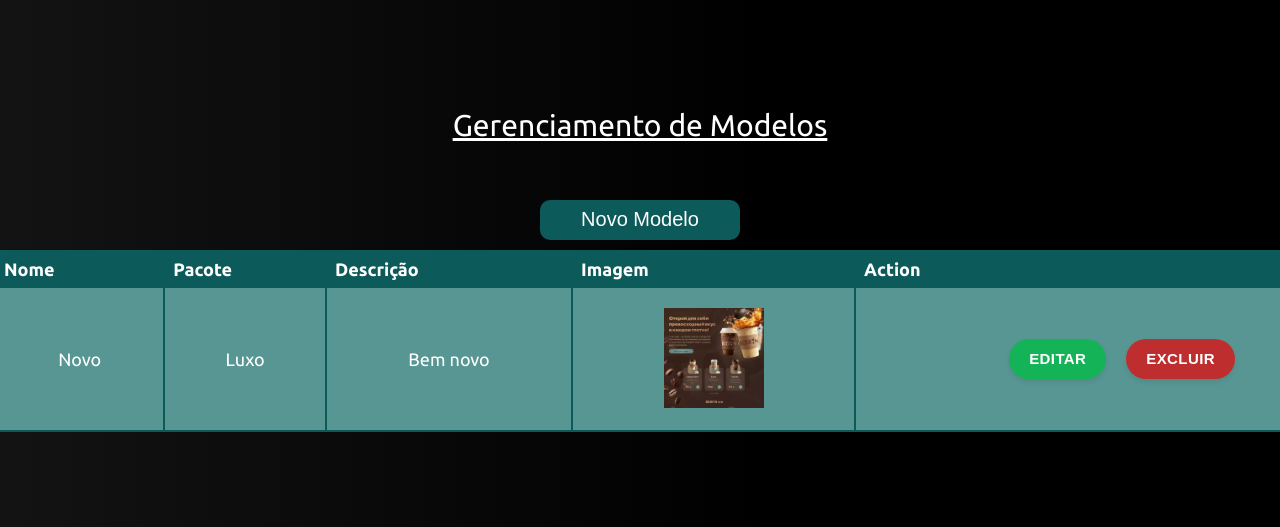
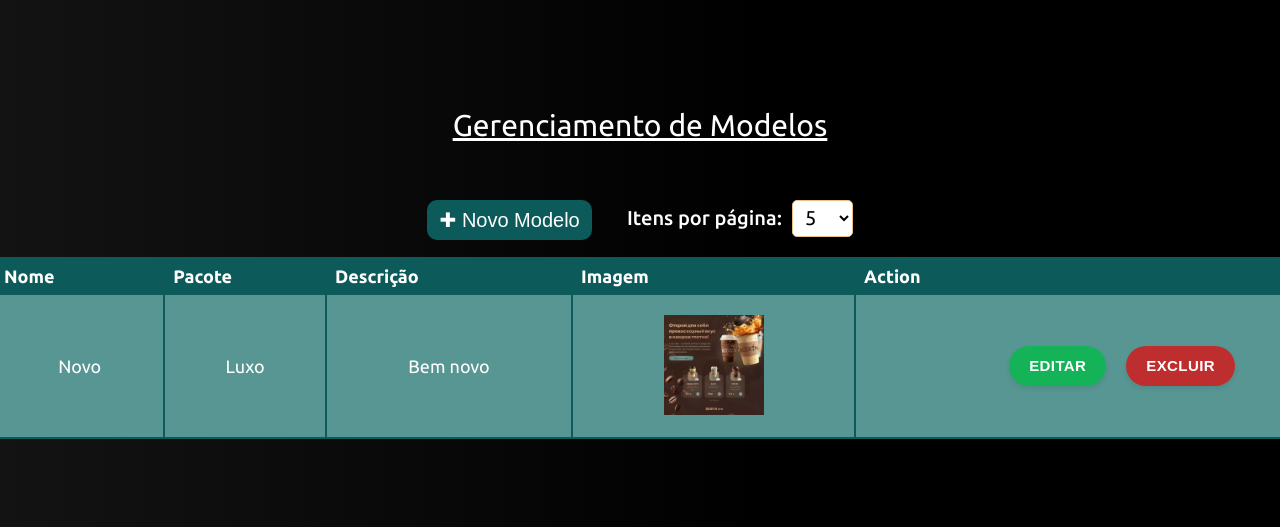
Before and after one commit to Elfoinquieto/trabalhoWeb, a PHP site: page /modelo/listar.php in a window 1280 px wide; the page is wider, and only the part inside the window is pictured. Shown: the part 193-720 px from the top of that part. Run offline with PHP 8.4, Linux system fonts and the light colour scheme; the visitor is signed in with stand-in values (Sample User, id 1); data comes from the database, SQL or seed files in the repository.

Commit message:
20-11 Gustavo

```diff
--- a/Projeto/Banco de dados.sql
+++ b/Projeto/Banco de dados.sql
@@ -74,8 +74,8 @@ CREATE TABLE `usuarios` (
 
 LOCK TABLES `usuarios` WRITE;
 /*!40000 ALTER TABLE `usuarios` DISABLE KEYS */;
-INSERT INTO `usuarios` VALUES (1,'Usuário Admin','(41)8405-2396','admin@exemplo.com','$2y$10$xoOVAklMoHCExTNimeBJceXGqKDQ29fr/mJyVpmBGjNaszBfu0o2e', 'admin','2025-10-06 17:11:54','2025-10-06 17:11:54');
-INSERT INTO `usuarios` VALUES (2,'Usuário User','(41)8405-2396','user@exemplo.com','$2y$10$xoOVAklMoHCExTNimeBJceXGqKDQ29fr/mJyVpmBGjNaszBfu0o2e', 'user','2025-10-06 17:11:54','2025-10-06 17:11:54');
+INSERT INTO `usuarios` VALUES (1,'Usuário Admin','(41)8405-2396','admin@exemplo.com','$2y$10$d26uk6V508hBEhisggW1meQhNOMfGO8RczK2kM83MuWBYrP84U1ia', 'admin','2025-10-06 17:11:54','2025-10-06 17:11:54');
+INSERT INTO `usuarios` VALUES (2,'Usuário User','(41)8405-2396','user@exemplo.com','$2y$10$d26uk6V508hBEhisggW1meQhNOMfGO8RczK2kM83MuWBYrP84U1ia', 'user','2025-10-06 17:11:54','2025-10-06 17:11:54');
 UNLOCK TABLES;
 /*!40103 SET TIME_ZONE=@OLD_TIME_ZONE */;
 
--- a/modelo/listar.php
+++ b/modelo/listar.php
@@ -15,6 +15,43 @@ require_once __DIR__ . "/../src/Repositorio/ModeloRepositorio.php";
 
 $modeloRepositorio = new ModeloRepositorio($pdo);
 $modelos = $modeloRepositorio->listar();
+
+//Itens por página da url
+$itens_por_pagina = filter_input(INPUT_GET, 'itens_por_pagina', FILTER_VALIDATE_INT) ?: 5;
+
+//Página atual da url -> valor padrão 1
+$pagina_atual = isset($_GET['pagina']) ? max(1, (int) $_GET['pagina']) : 1;
+
+//Cálculo do offset(Quantos registros pular)
+$offset = ($pagina_atual - 1) * $itens_por_pagina;
+
+//Cálculo do total de usuários
+$total_modelos = $modeloRepositorio->contarTotal();
+
+//Cálculo do total de páginas
+$total_paginas = ceil($total_modelos / $itens_por_pagina);
+
+//Parâmetros de ordenação
+$ordem = filter_input(INPUT_GET, 'ordem') ?: null;
+$direcao = filter_input(INPUT_GET, 'direcao') ?: 'ASC';
+
+// Busca produtos com ordenação
+$modelos = $modeloRepositorio->buscarPaginado($itens_por_pagina, $offset, $ordem, $direcao);
+
+// Função para gerar URLs de ordenação
+function gerarUrlOrdenacao($campo, $paginaAtual, $ordemAtual, $direcaoAtual, $itensPorPagina)
+{
+    $novaDirecao = ($ordemAtual === $campo && $direcaoAtual === 'ASC') ? 'DESC' : 'ASC';
+    return "?pagina={$paginaAtual}&ordem={$campo}&direcao={$novaDirecao}&itens_por_pagina={$itensPorPagina}";
+}
+// Mostrar ícone de ordenação
+function mostrarIconeOrdenacao($campo, $ordemAtual, $direcaoAtual)
+{
+    if ($ordemAtual === $campo) {
+        return $direcaoAtual === 'ASC' ? '↑' : '↓';
+    }
+    return '';
+}
 ?>
 
 <!DOCTYPE html>
@@ -31,6 +68,17 @@ $modelos = $modeloRepositorio->listar();
 </head>
 
 <body>
+    <style>
+        .cima-tabela {
+            display: flex;
+            margin: auto;
+            width: fit-content;
+        }
+
+        .criar {
+            margin: 0 auto;
+        }
+    </style>
     <main>
         <div class="topo-direita">
             <form action="../logout.php" method="post" style="display:inline;">
@@ -45,20 +93,42 @@ $modelos = $modeloRepositorio->listar();
         <section class="container">
             <h3 class="titulo">Gerenciamento de Modelos</h3>
         </section>
+        <section class="cima-tabela">
+            <button class="criar">
+                <a href="cadastrar.php">✚ Novo Modelo</a>
+            </button>
+
+            <form class="form-paginacao" method="GET" action="">
+                <label for="itens_por_pagina">Itens por página:</label>
+                <select name="itens_por_pagina" id="itens_por_pagina" onchange="this.form.submit()">
+                    <option value="5" <?= $itens_por_pagina == 5 ? 'selected' : '' ?>>5</option>
+                    <option value="10" <?= $itens_por_pagina == 10 ? 'selected' : '' ?>>10</option>
+                    <option value="20" <?= $itens_por_pagina == 20 ? 'selected' : '' ?>>20</option>
+                </select>
+
+                <input type="hidden" name="ordem" value="<?= htmlspecialchars($ordem) ?>">
+                <input type="hidden" name="direcao" value="<?= htmlspecialchars($direcao) ?>">
+            </form>
+        </section>
+
+
         <section class="tabela">
             <table>
                 <thead>
                     <tr>
                         <th>Id</th>
-                        <th>Nome</th>
-                        <th>Pacote</th>
+                        <th><a href="<?= gerarUrlOrdenacao('nome', $pagina_atual, $ordem, $direcao, $itens_por_pagina) ?>"
+                                style="color: inherit; text-decoration: none;">Nome
+                                <?= mostrarIconeOrdenacao('nome', $ordem, $direcao) ?></a></th>
+                        <th><a href="<?= gerarUrlOrdenacao('pacote', $pagina_atual, $ordem, $direcao, $itens_por_pagina) ?>"
+                                style="color: inherit; text-decoration: none;">Pacote
+                                <?= mostrarIconeOrdenacao('pacote', $ordem, $direcao) ?></a></th>
                         <th>Descrição</th>
                         <th>Imagem</th>
                         <th colspan="2">Action</th>
                     </tr>
                 </thead>
                 <tbody>
-                    <button class="criar"><a href="cadastrar.php">Novo Modelo</a></button>
                     <?php foreach ($modelos as $modelo): ?>
                         <tr>
                             <td><?= htmlspecialchars($modelo->getId()) ?></td>
```
Also changed, not shown: src/Repositorio/ModeloRepositorio.php (+32 -3 lines).
